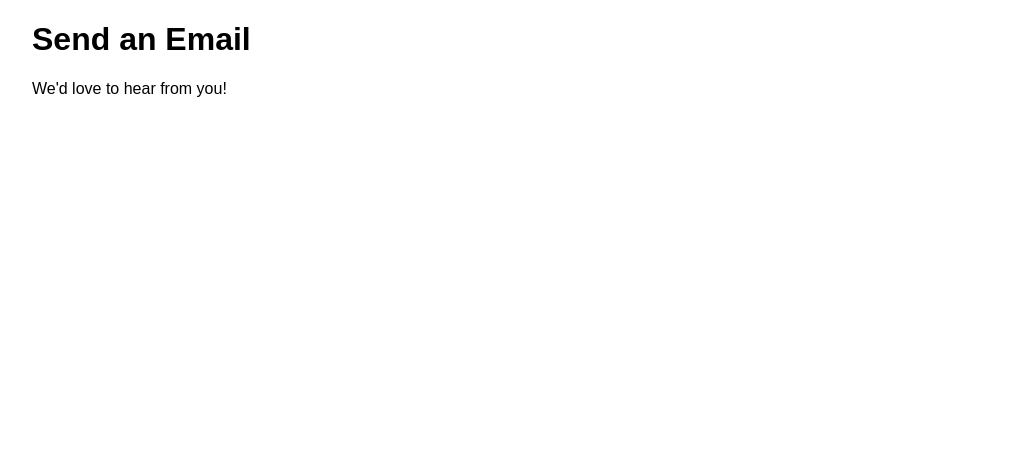
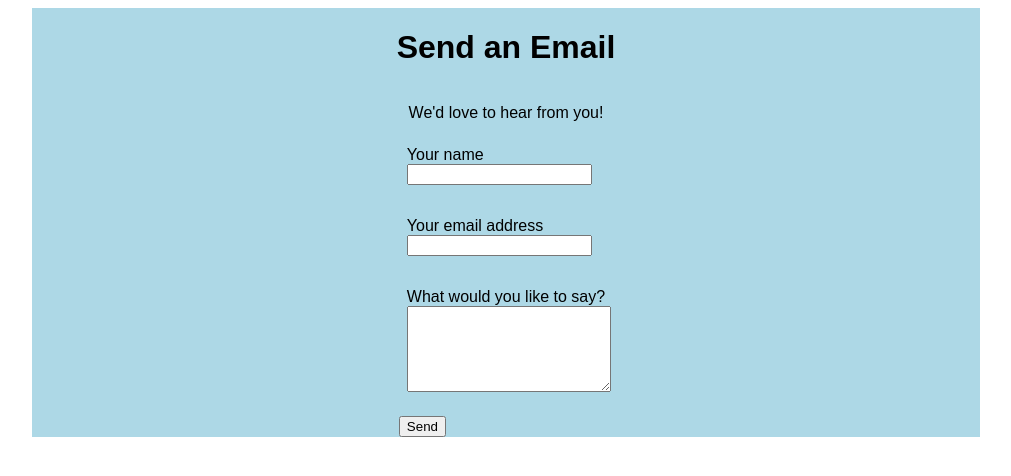
Before and after one commit to ImpendingKataclysm/company_website, a Django app: template main_site/templates/contact.html in a window 1280 px wide. Shown: the top 476 px of the page, without its empty margins (134-1145 px from the left). Run offline with Django 3.2, Linux system fonts and the light colour scheme; the template is opened without the code that fills it, so the values that code supplies are empty.

Commit message:
Added a form for sending emails to the 'Contact' page

```diff
--- a/main_site/static/styles/main.css
+++ b/main_site/static/styles/main.css
@@ -16,3 +16,32 @@ body {
 .grid-item {
     border: 1px solid red;
 }
+
+/* Contact page email form */
+.email-form {
+    display: flex;
+    flex-direction: column;
+    align-items: center;
+    background: lightblue;
+}
+
+.form-row {
+    margin-bottom: 1rem;
+    border-radius: 0.1rem;
+    padding: 0.5rem;
+}
+
+.form-row textarea {
+    display: block;
+    width: 100%;
+    min-height: 5rem;
+}
+
+.email-btn {
+    font-size: 1.1rem;
+    cursor: pointer;
+    background: #13132b;
+    color: #bbc3fb;
+    padding: 0.7rem 0.9rem;
+    border: none;
+}
--- a/main_site/templates/contact.html
+++ b/main_site/templates/contact.html
@@ -1,6 +1,26 @@
 {% extends 'base.html' %}
 {% block title %}Contact Us{% endblock %}
 {% block content %}
-    <h1>Send an Email</h1>
-    <p>We'd love to hear from you!</p>
+    <div class="email-form">
+        <h1>Send an Email</h1>
+        <p>We'd love to hear from you!</p>
+        <form method="post">
+        {% csrf_token %}
+            <div class="form-row">
+                <label for="sender_name">Your name</label>
+                <br>
+                <input type="text" id="sender_name" name="sender_name" required>
+            </div>
+            <div class="form-row">
+                <label for="sender_email">Your email address</label>
+                <br>
+                <input type="text" id="sender_email" name="sender_email" required>
+            </div>
+            <div class="form-row">
+                <label for="message">What would you like to say? </label>
+                <textarea id="message" name="message"></textarea>
+            </div>
+            <button type="submit">Send</button>
+        </form>
+    </div>
 {% endblock %}
```
